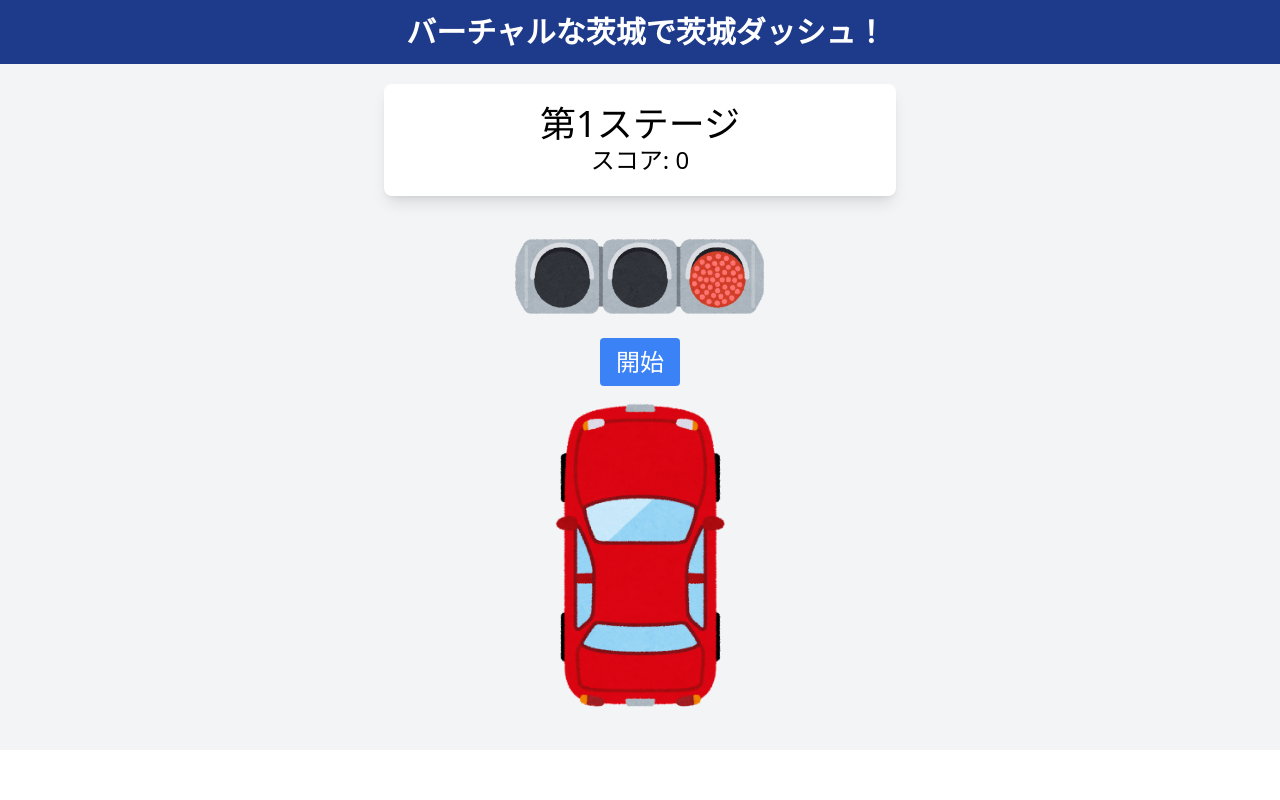
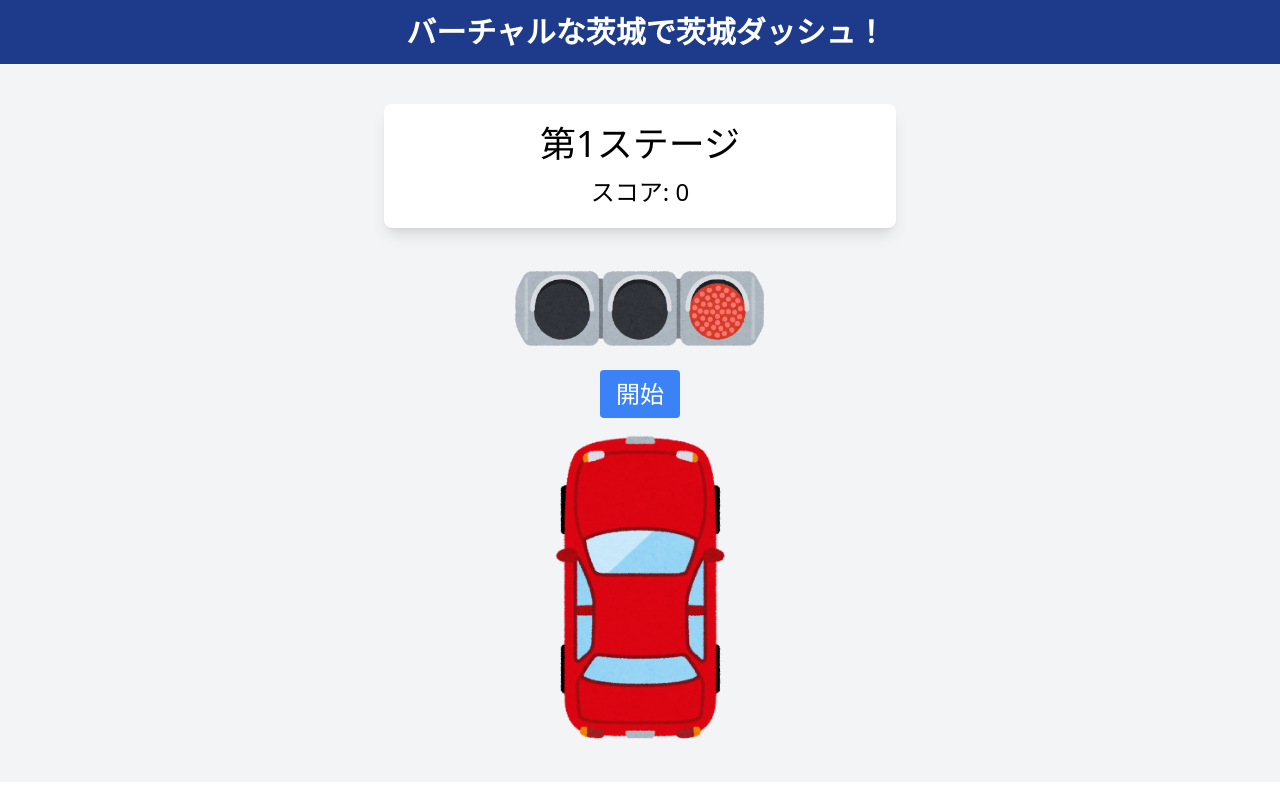
Before and after one commit to noricha-vr/Hackathon00, a SvelteKit app: page / in a window 1280 px wide. Shown: the top 800 px of the page. Built offline with nearby package versions, Linux system fonts and the light colour scheme.

Commit message:
Update score calculation and stage display in +page.svelte

```diff
--- a/src/routes/+page.svelte
+++ b/src/routes/+page.svelte
@@ -109,7 +109,7 @@
         } else {
             stop();
             soundManager.play("speedingCar");
-            score = deadline - timer;
+            score = (deadline - timer) * stage * 100 + score;
             deadline = deadline - timer;
             console.log("score", score, "deadline", deadline);
             stage = stage + 1;
@@ -145,8 +145,8 @@
 
 <section class="flex justify-center items-center bg-gray-100 p-5">
     <div class="max-w-lg text-center">
-        <div class="p-5 bg-white rounded-lg shadow-lg mb-10">
-            <div class="text-4xl">第{stage}ステージ</div>
+        <div class="p-5 bg-white rounded-lg shadow-lg mt-5 mb-10">
+            <div class="text-4xl mb-3">第{stage}ステージ</div>
             <!-- <div>デッドライン: {deadline.toFixed(2)}</div> -->
             <div class="text-2xl">スコア: {Number(score.toFixed(0)) * 10}</div>
             <!-- <div>タイマー: {timer.toFixed(2)}</div> -->
```
